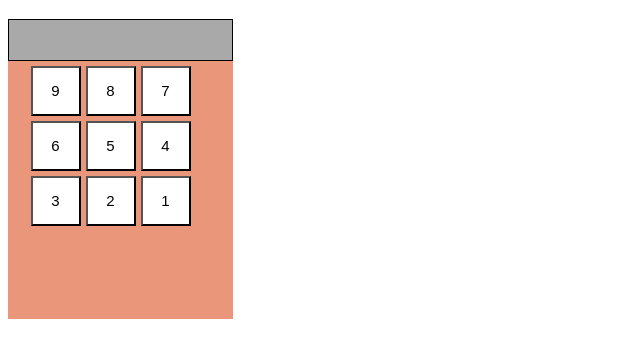
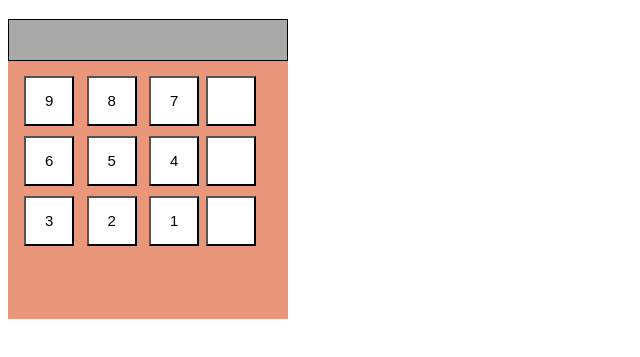
Before and after one commit to miiswom/calculator, a plain HTML site: page index.html in a window 1280 px wide. Shown: the part 61-418 px from the top of the page, without its empty margins (0-640 px from the left). Drawn offline with Linux system fonts and the light colour scheme.

Commit message:
Create left operator buttons without text

```diff
--- a/index.html
+++ b/index.html
@@ -14,7 +14,7 @@
         <div id="clear-button"></div>
         <div id="container">
             <div id="nine-digits"></div>
-            <div id="operators"></div>
+            <div id="operators" class="operator-style"></div>
         </div>
         <div id="bottom-buttons"></div>
     </div>
--- a/javascript.js
+++ b/javascript.js
@@ -47,3 +47,14 @@ const digits = document.getElementById('nine-digits');
         digitButtons.classList.add('digit-buttons')
     };
 })()
+
+const rightContainerSide = document.getElementById('operators');
+
+(function createOperatorButtons() {
+    for (let i = 0; i < 3; i++) {
+        let operatorButton = document.createElement('button');
+        rightContainerSide.appendChild(operatorButton);
+        // digitButtons.textContent =
+        operatorButton.classList.add('digit-buttons', 'operator')
+    };
+})()
--- a/style.css
+++ b/style.css
@@ -1,6 +1,5 @@
-p {
-    color: blue;
-    font-size: 30px;
+* {
+    /* border: 1px solid red; */
 }
 
 #calc-screen {
@@ -13,25 +12,33 @@ p {
 }
 
 #calc-body {
-    width: 225px;
+    width: 280px;
     height: 300px;
     background-color: darksalmon;
 }
 #container {
     display: flex;
+    padding: 10px;
     justify-content: center;
     align-items: center;
-    flex-wrap: wrap-reverse;
-    flex-direction: row-reverse;
-    width: 200px;
+    flex-direction: row;
+    width: 250px;
 }
 #nine-digits {
     /* width: auto; */
     display: flex;
-    justify-content: center;
+    justify-content: space-around;
     align-items: center;
     flex-wrap: wrap-reverse;
     flex-direction: row-reverse;
+}
+
+.operator-buttons {
+    display: flex;
+    justify-content: space-around;
+    align-items: center;
+    flex-direction: column;
+
 }
 
 .digit-buttons {
@@ -41,6 +48,6 @@ p {
     color: black;
     font-size: 15px;
     text-align: center;
-    margin-left: 5px;
     margin-top: 5px;
+    margin-bottom: 5px;
 }
```
